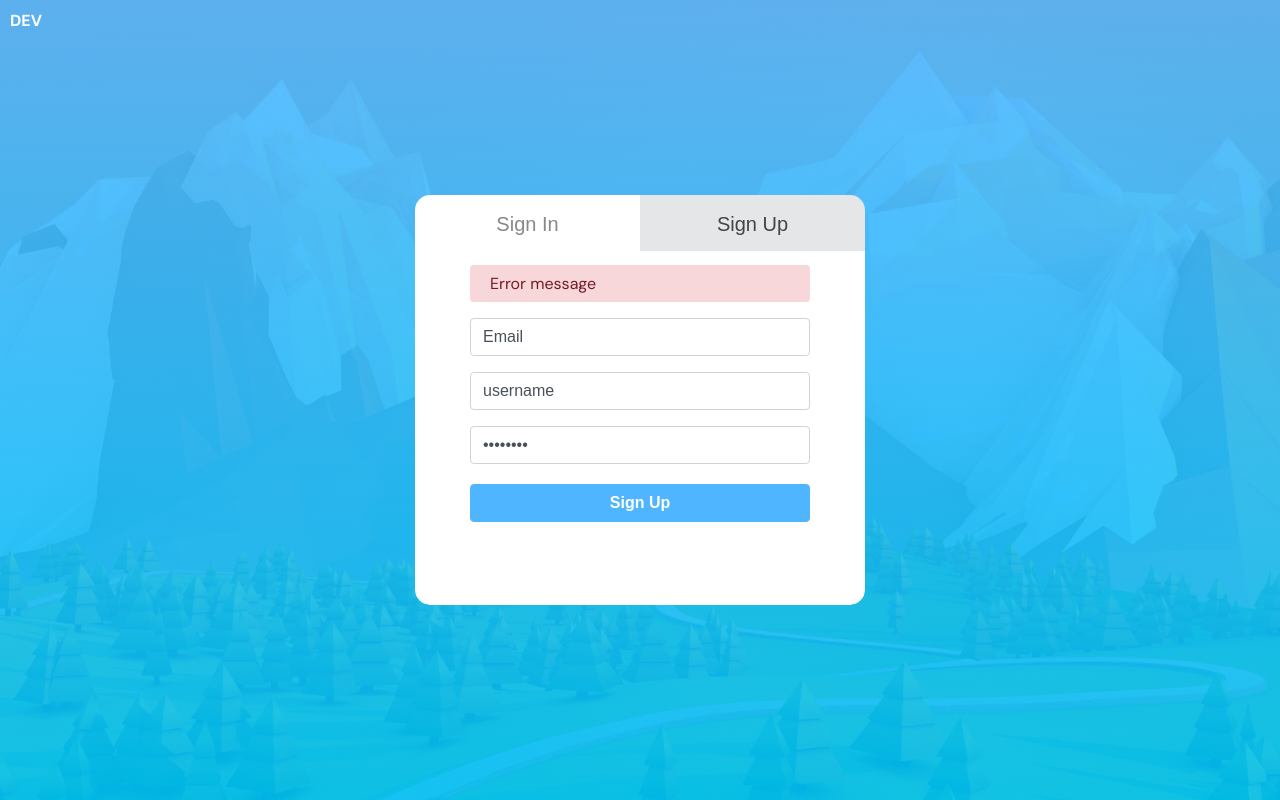
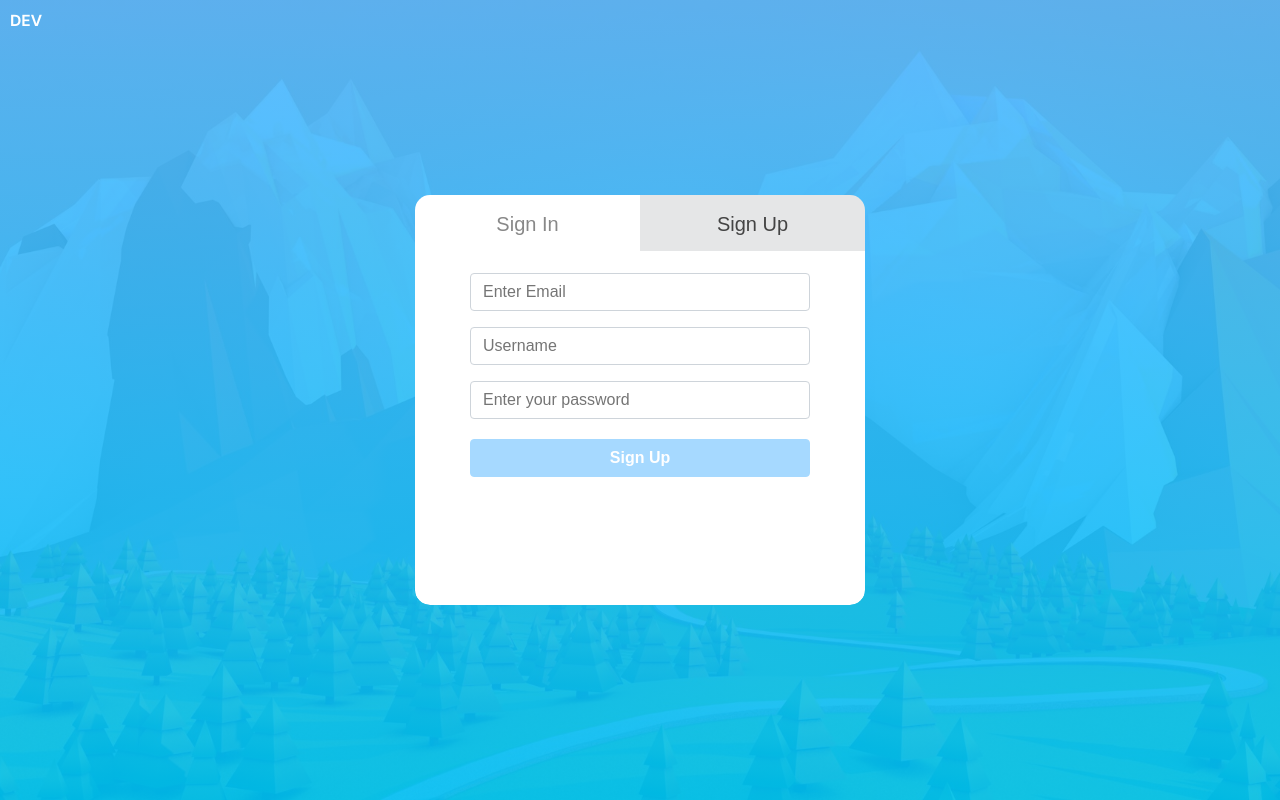
Before and after one commit to Antardas/Chithi-frontend, a React (Vite) app: page / in a window 1280 px wide. Both pictures are taken after a click on the button "Sign Up". Built offline with nearby package versions, Linux system fonts and the light colour scheme.

Commit message:
Feature: Implement user registration functionality

```diff
--- a/src/pages/auth/Register/index.tsx
+++ b/src/pages/auth/Register/index.tsx
@@ -1,30 +1,125 @@
-import React from 'react';
+import React, { useEffect } from 'react';
+import { useState } from 'react';
+import { AxiosError, AxiosResponse, isAxiosError } from 'axios';
 import './Register.scss';
 import Input from '../../../Components/Input';
 import Button from '../../../Components/Button';
+import { IError } from '../../../types/axios';
+import { Utils } from '../../../services/utils/utils.service';
+import { authService } from '../../../services/api/auth/auth.service';
+import { ISignUpResponse, IUser } from '../../../types/user';
+const Register = () => {
+  const [username, setUsername] = useState<string>('');
+  const [email, setEmail] = useState<string>('');
+  const [password, setPassword] = useState<string>('');
+  const [errorMessage, setErrorMessage] = useState<string>('');
+  const [alertType, setAlertType] = useState<string>('');
+  const [hasError, setHasError] = useState<boolean>(false);
+  const [loading, setLoading] = useState<boolean>(false);
+  const [user, setUser] = useState<IUser | null>(null);
 
-const Register = () => {
+  const registerUser = async (event: React.FormEvent<HTMLFormElement>) => {
+    setLoading(true);
+    event.preventDefault();
+
+    try {
+      const avatarColor: string = Utils.avatarColor();
+
+      const avatarImage = Utils.generateAvatar(username.charAt(0).toUpperCase(), avatarColor);
+
+      const result: AxiosResponse<ISignUpResponse> = await authService.singUp({
+        avatarColor,
+        avatarImage,
+        username,
+        email,
+        password
+      });
+      setUser(result.data.user);
+      setLoading(false);
+      setErrorMessage('');
+      setHasError(false);
+      setAlertType('alert-success');
+    } catch (error: unknown) {
+      setHasError(true);
+      setLoading(false);
+      setAlertType('alert-error');
+      if (isAxiosError(error)) {
+        const typedError: AxiosError<IError> = error;
+        setErrorMessage(typedError?.response?.data?.message || 'Something went wrong');
+      } else {
+        setErrorMessage('Something Went Wrong');
+      }
+    }
+  };
+
+  useEffect(() => {
+    if (loading && !user) {
+      return;
+    }
+    if (user) {
+      setLoading(false);
+    }
+  }, [loading, user]);
+
   return (
     <div className="auth-inner">
-      <div className="alerts alert-error" role="alert">
-        Error message
-      </div>
-      <form className="auth-form">
+      {hasError && errorMessage ? (
+        <div className={`alerts ${alertType}`} role="alert">
+          {errorMessage}
+        </div>
+      ) : (
+        ''
+      )}
+      <form className="auth-form" onSubmit={registerUser}>
         <div className="form-input-container">
           {/* username field */}
-          <Input id="Email" name="Email" type="email" value="Email" placeHolder="Enter Email" />
-          <Input id="username" name="username" type="text" value="username" placeHolder="Username" />
+          <Input
+            id="Email"
+            name="Email"
+            type="email"
+            value={email}
+            placeHolder="Enter Email"
+            handleChange={(e) => {
+              setEmail(e.target.value);
+            }}
+            style={{
+              border: `${hasError ? '1px solid #fa9b8a' : ''}`
+            }}
+          />
+          <Input
+            id="username"
+            name="username"
+            type="text"
+            value={username}
+            style={{
+              border: `${hasError ? '1px solid #fa9b8a' : ''}`
+            }}
+            handleChange={(e) => {
+              setUsername(e.target.value);
+            }}
+            placeHolder="Username"
+          />
           {/* password field */}
-          <Input id="password" name="password" type="password" value="Password" placeHolder="Enter your password" />
+          <Input
+            id="password"
+            name="password"
+            type="password"
+            value={password}
+            style={{
+              border: `${hasError ? '1px solid #fa9b8a' : ''}`
+            }}
+            handleChange={(e) => {
+              setPassword(e.target.value);
+            }}
+            placeHolder="Enter your password"
+          />
         </div>
         {/* button component */}
         <Button
-          label="Sign Up"
+          label={`${loading ? 'Sign Up in Progress' : 'Sign Up'}`}
+          type="submit"
           className="auth-button button"
-          disabled={false}
-          handleClick={(e) => {
-            e.preventDefault();
-          }}
+          disabled={!username || !email || !password}
         />
       </form>
     </div>
```
